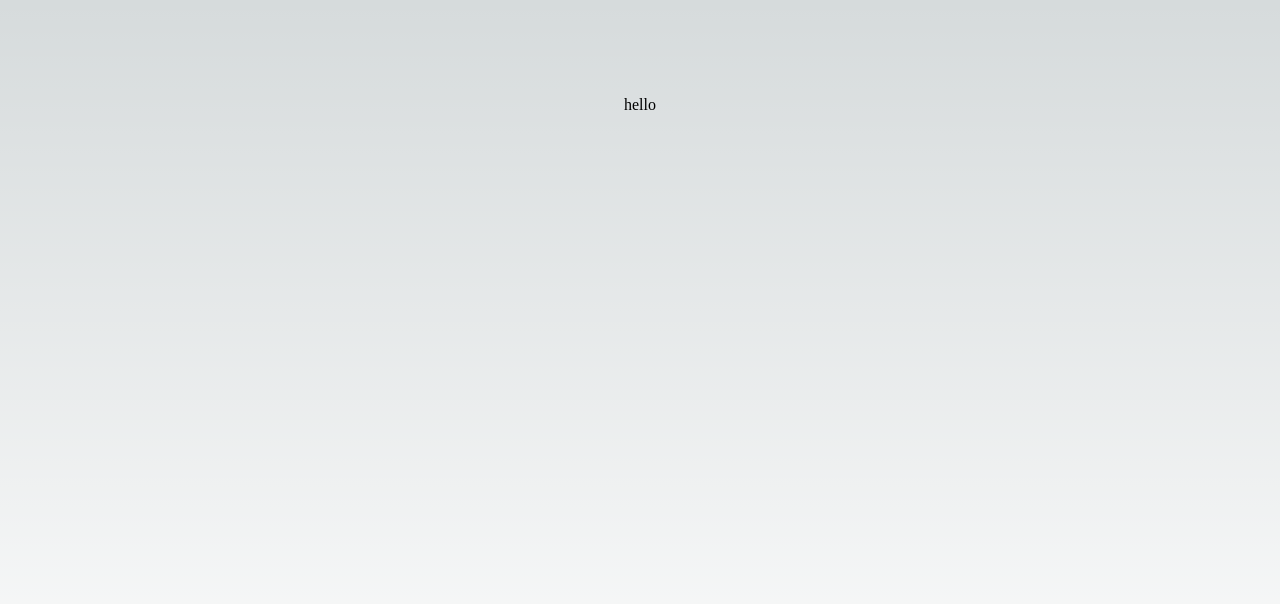
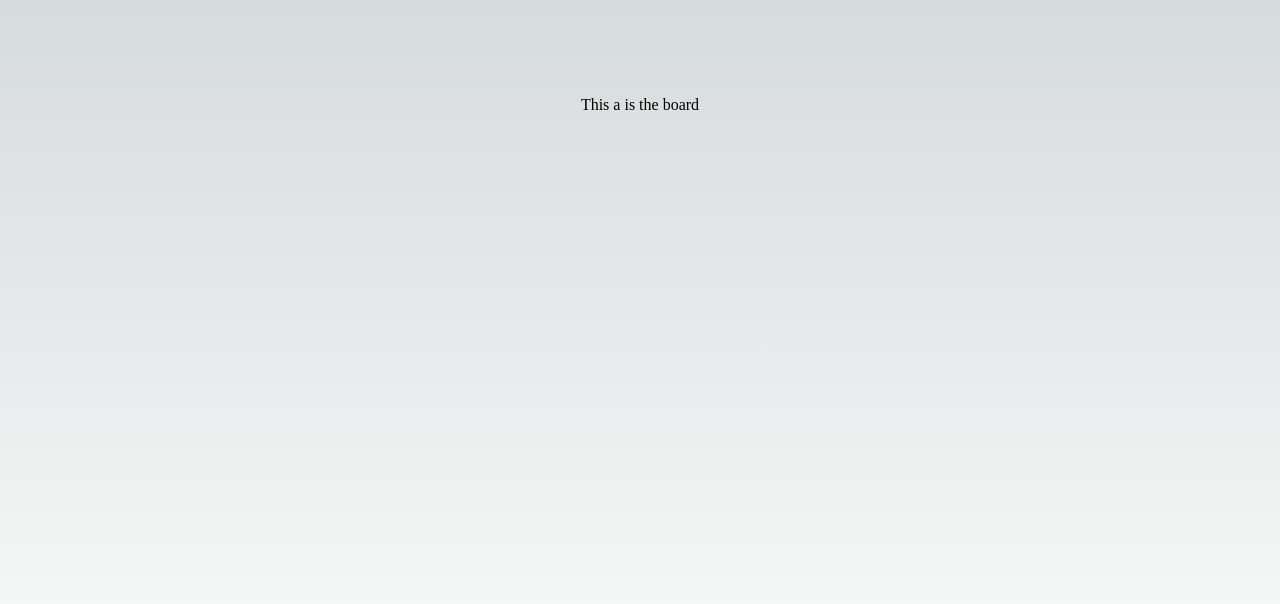
Before and after one commit to valdidev/tic-tac-toe-nextjs, a Next.js app: page / in a window 1280 px wide. Shown: the top 604 px of the page. Built offline with nearby package versions, Linux system fonts and the light colour scheme.

Commit message:
feat: basic scaffolding

```diff
--- /dev/null
+++ b/components/Square.tsx
@@ -0,0 +1,5 @@
+function Square() {
+  return <div>This is a square</div>;
+}
+
+export default Square;
--- /dev/null
+++ b/containers/Board.tsx
@@ -0,0 +1,5 @@
+function Board() {
+  return <div>This a is the board</div>;
+}
+
+export default Board;
--- a/pages/index.tsx
+++ b/pages/index.tsx
@@ -1,9 +1,6 @@
-import Head from 'next/head'
-import Image from 'next/image'
-import { Inter } from '@next/font/google'
-import styles from '@/styles/Home.module.css'
-
-const inter = Inter({ subsets: ['latin'] })
+import Head from "next/head";
+import styles from "@/styles/Home.module.css";
+import Board from "@/containers/Board";
 
 export default function Home() {
   return (
@@ -16,8 +13,8 @@ export default function Home() {
       </Head>
 
       <main className={styles.main}>
-        hello
+        <Board />
       </main>
     </>
-  )
+  );
 }
```
